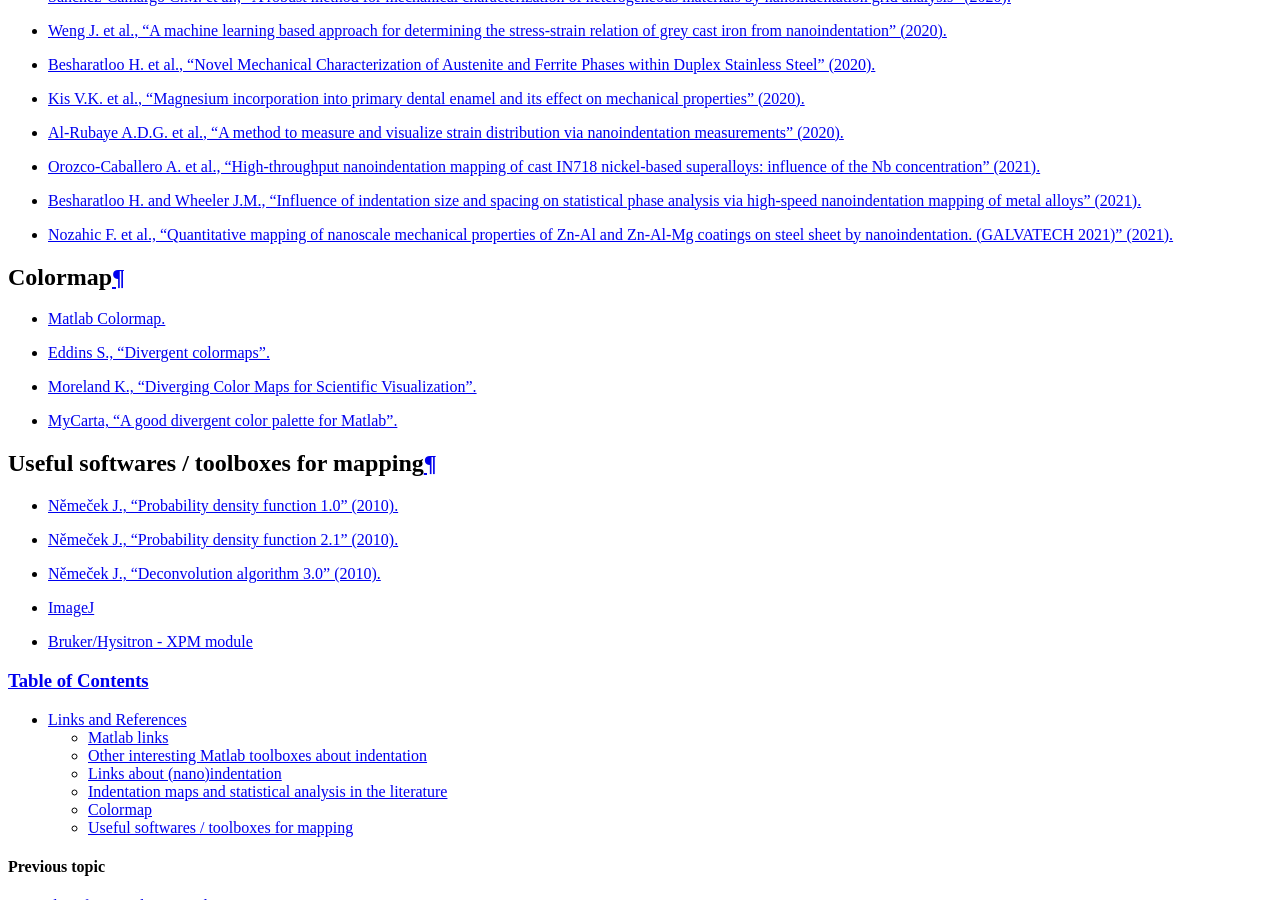
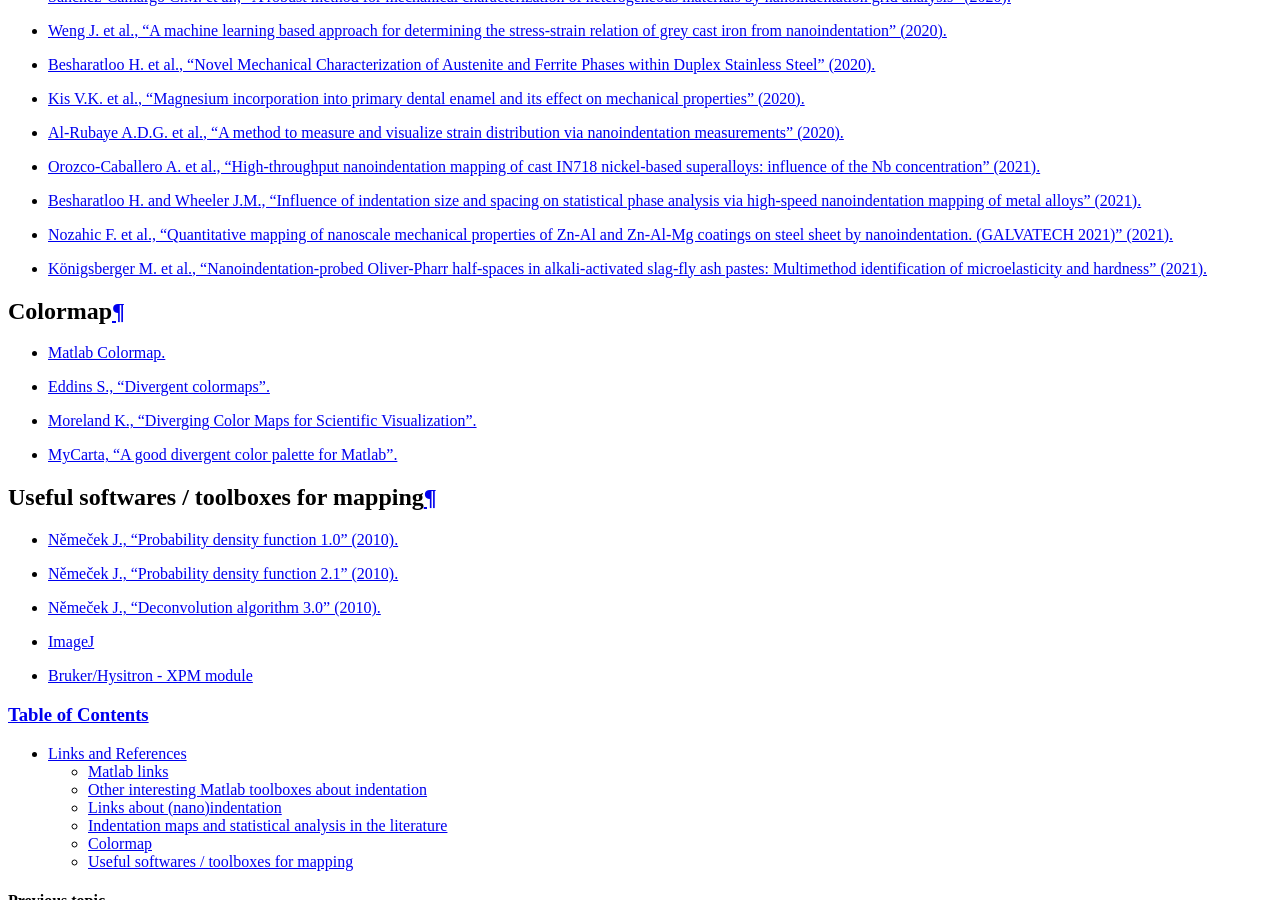
Before and after one commit to DavidMercier/TriDiMap, a Sphinx documentation site: the page built from doc/links_ref.rst, in a window 1280 px wide and 900 px high, scrolled down 2554 px. Built offline with Sphinx 7.4.7, drawn with Linux system fonts in a browser that asks for light colours; comment, search, counter and statistics services are not loaded.

Commit message:
Update links_ref.rst

```diff
--- a/doc/links_ref.rst
+++ b/doc/links_ref.rst
@@ -84,7 +84,7 @@
 * `Orozco-Caballero A. et al., "High-throughput nanoindentation mapping of cast IN718 nickel-based superalloys: influence of the Nb concentration" (2021). <https://arxiv.org/abs/2102.12785>`_
 * `Besharatloo H. and Wheeler J.M., "Influence of indentation size and spacing on statistical phase analysis via high‑speed nanoindentation mapping of metal alloys" (2021). <https://doi.org/10.1557/s43578-021-00214-5>`_
 * `Nozahic F. et al., "Quantitative mapping of nanoscale mechanical properties of Zn-Al and Zn-Al-Mg coatings on steel sheet by nanoindentation. (GALVATECH 2021)" (2021). <https://www.researchgate.net/publication/352658596_Quantitative_mapping_of_nanoscale_mechanical_properties_of_Zn-Al_and_Zn-Al-Mg_coatings_on_steel_sheet_by_nanoindentation_GALVATECH_2021>`_
-
+* `Königsberger M. et al., "Nanoindentation-probed Oliver-Pharr half-spaces in alkali-activated slag-fly ash pastes: Multimethod identification of microelasticity and hardness" (2021). <https://doi.org/10.1080/15376494.2021.1941450>`_
 
 Colormap
 ############################################
```
